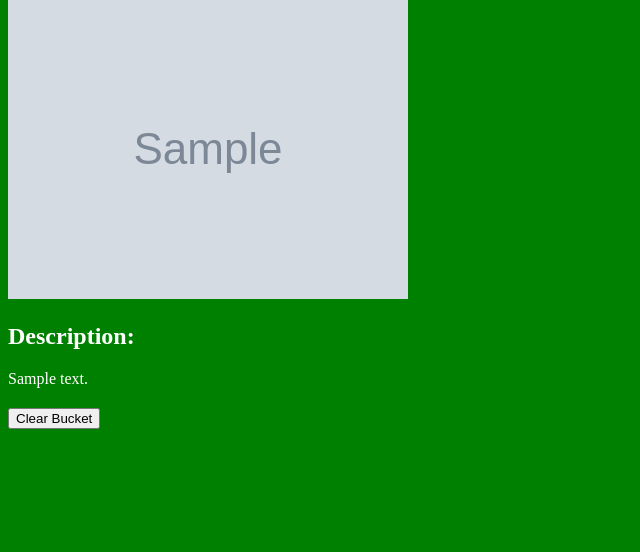
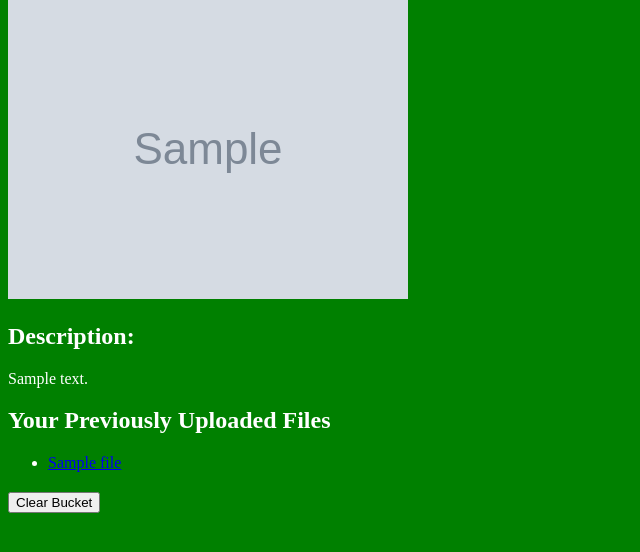
Before and after one commit to kambhampatimourish2711/image_upload_app, a Flask app: template templates/index.html in a window 1280 px wide. Shown: the part 169-721 px from the top of the page, without its empty margins (0-640 px from the left). Run offline with Flask 3, Linux system fonts and the light colour scheme; the template is opened without the code that fills it: most values are stand-ins (such as "Sample title", 1, 10 or a date in 2020); grey boxes marked "Sample" are stand-in pictures.

Commit message:
Updated index.html with new requirements

```diff
--- a/templates/index.html
+++ b/templates/index.html
@@ -5,13 +5,11 @@
     <meta name="viewport" content="width=device-width, initial-scale=1.0">
     <title>Image Upload and Description</title>
     <style>
-      body {
-          background-color: green;
-          color: white;
-      }
-  </style>
-
-
+        body {
+            background-color: green;
+            color: white;
+        }
+    </style>
 </head>
 <body>
     <h1>Upload an Image</h1>
@@ -38,6 +36,19 @@
         <p>{{ description }}</p>
     {% endif %}
 
+    <h2>Your Previously Uploaded Files</h2>
+    {% if uploaded_files %}
+        <ul>
+            {% for file in uploaded_files %}
+                <li>
+                    <a href="{{ file.url }}" target="_blank">{{ file.name }}</a>
+                </li>
+            {% endfor %}
+        </ul>
+    {% else %}
+        <p>You have not uploaded any files yet.</p>
+    {% endif %}
+
     <form action="/clear" method="POST" style="margin-top: 20px;">
         <button type="submit">Clear Bucket</button>
     </form>
```
